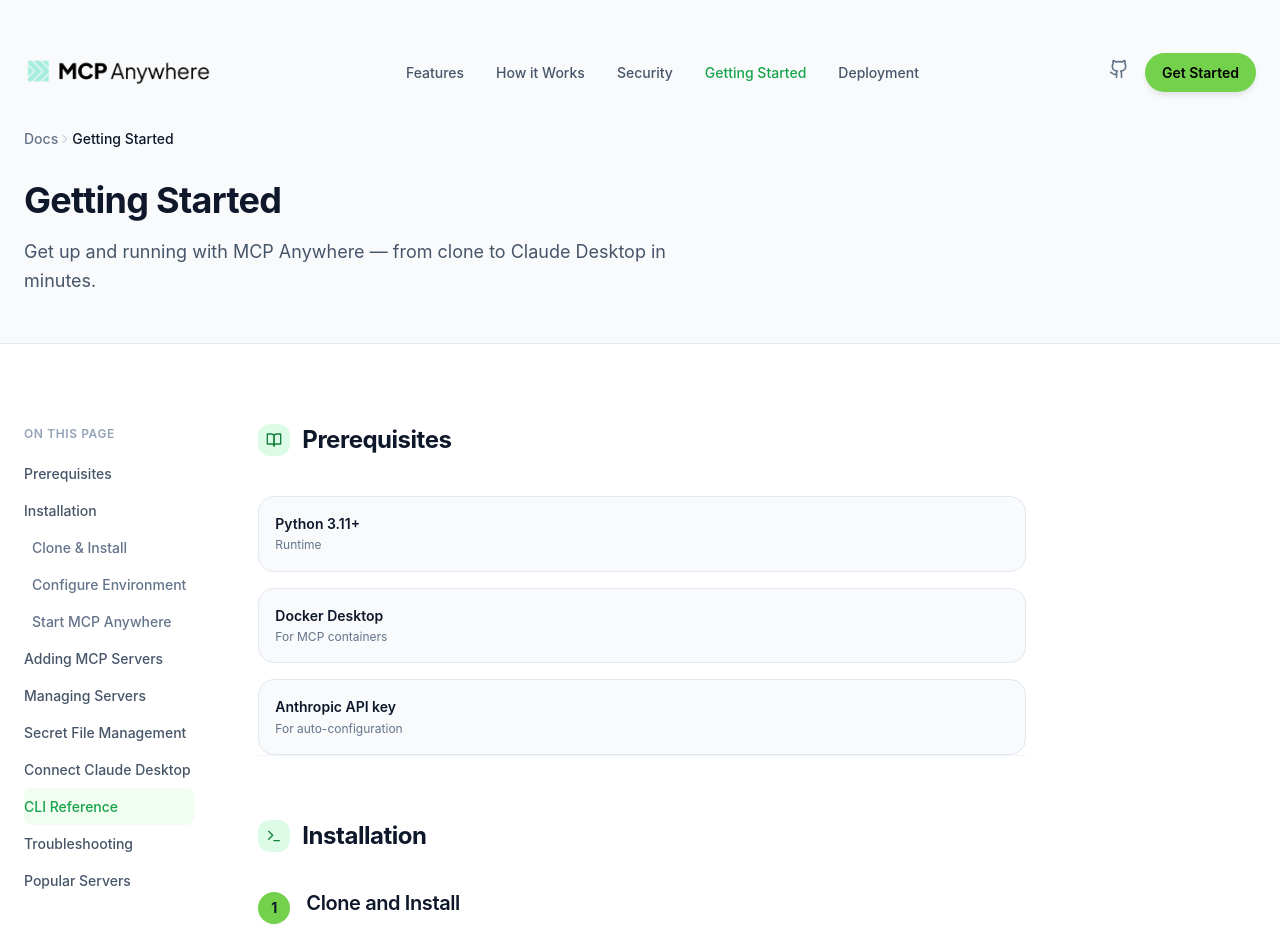
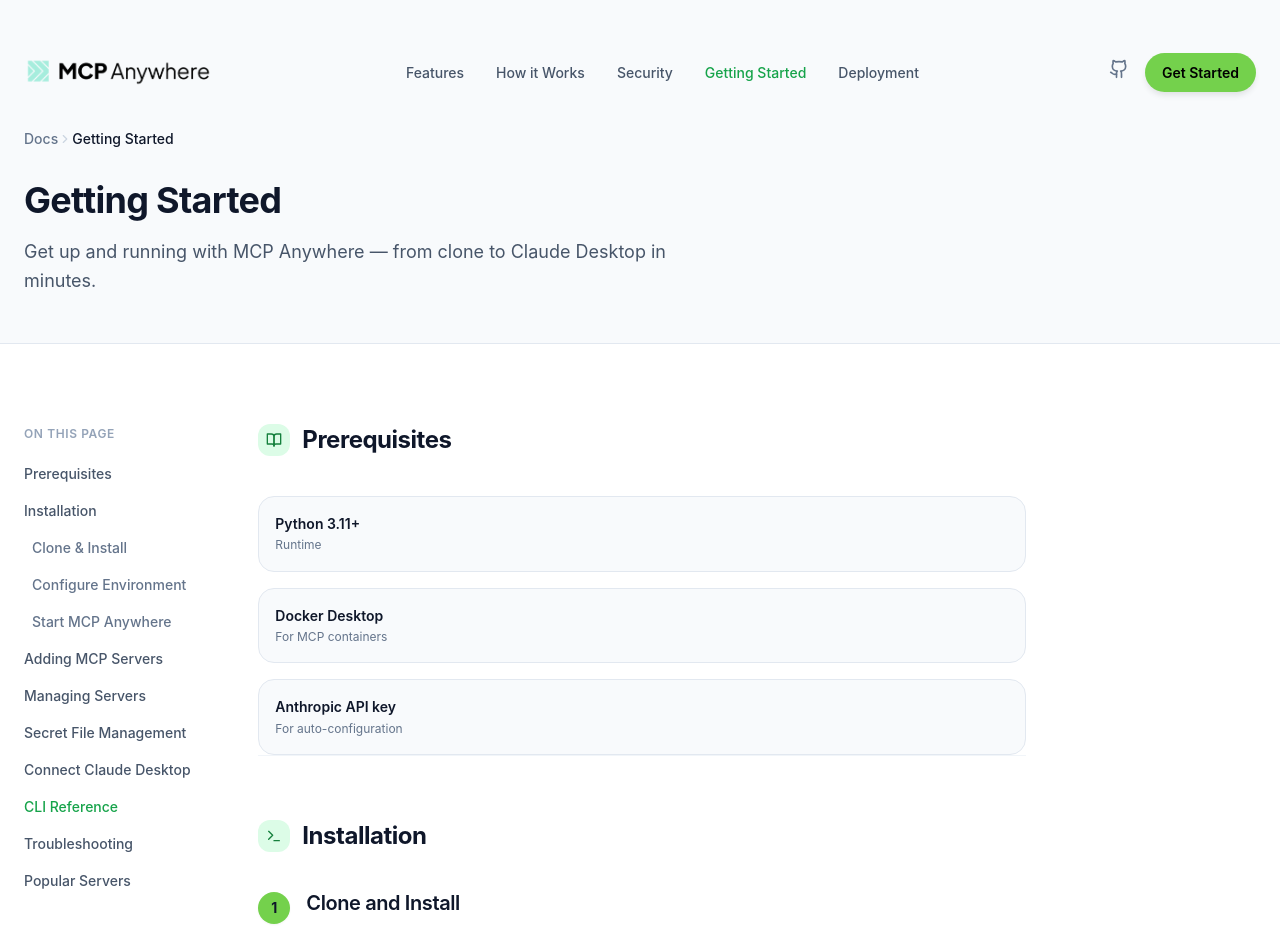
Before and after one commit to locomotive-agency/mcp-anywhere, a React (Vite) app: page /getting-started in a window 1280 px wide. Shown: the top 928 px of the page. Built offline with nearby package versions, Linux system fonts and the light colour scheme.

Commit message:
Refactor sidebar styles in Getting Started page to remove background color for active navigation items, enhancing visual clarity and consistency.

```diff
--- a/src/pages/GettingStarted.tsx
+++ b/src/pages/GettingStarted.tsx
@@ -168,7 +168,7 @@ const Sidebar = () => {
                   className={[
                     'block text-sm transition-colors font-medium py-2',
                     activeParent
-                      ? 'text-brand-600 bg-brand-50 rounded-md'
+                      ? 'text-brand-600 rounded-md'
                       : 'text-neutral-600 hover:text-brand-600'
                   ].join(' ')}
                 >
@@ -185,7 +185,7 @@ const Sidebar = () => {
                           className={[
                             'block text-sm transition-colors py-2 px-2',
                             activeChild
-                              ? 'text-brand-600 bg-brand-50 rounded-md'
+                              ? 'text-brand-600 rounded-md'
                               : 'text-neutral-500 hover:text-brand-600'
                           ].join(' ')}
                         >
```
